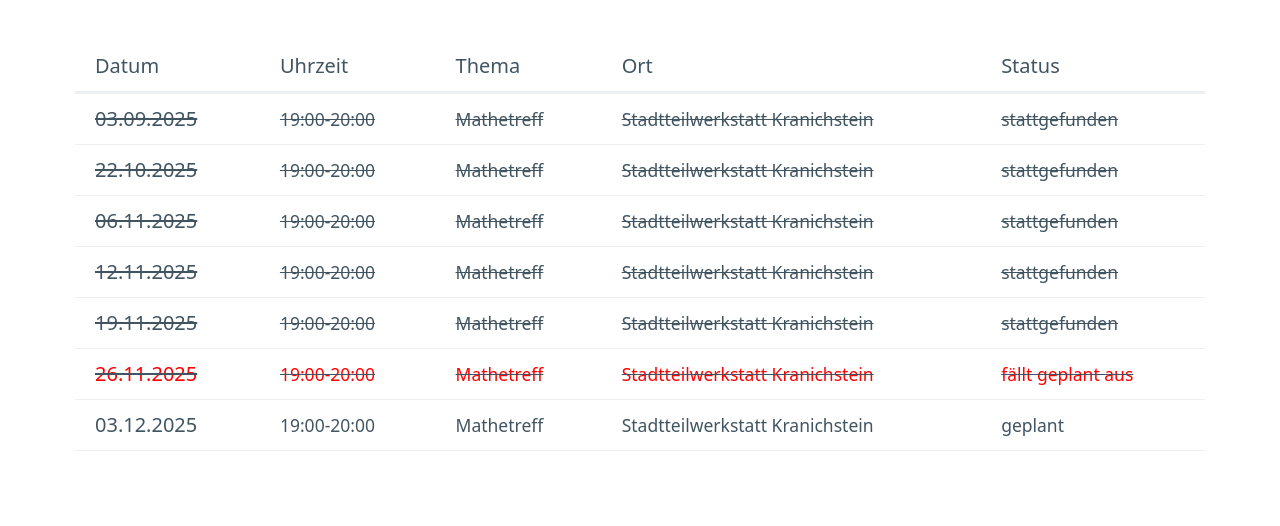
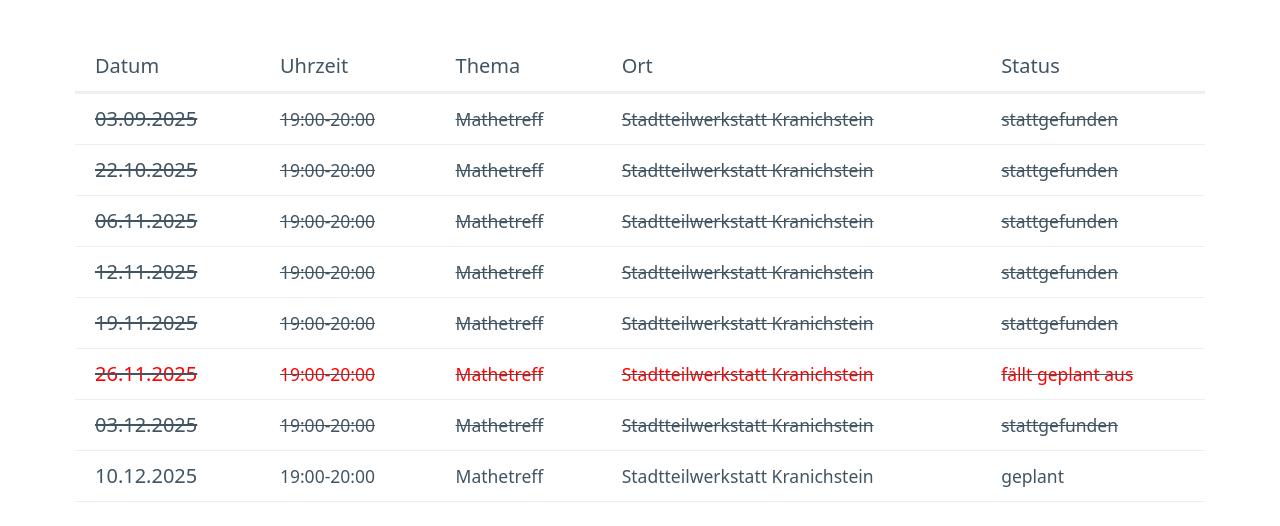
Before and after one commit to bas-v2/web, a plain HTML site: page klasse8a.html in a window 1280 px wide. Shown: the part 724-1250 px from the top of the page. Drawn offline with nearby package versions, Linux system fonts and the light colour scheme.

Commit message:
added next mathetreff

```diff
--- a/klasse8a.html
+++ b/klasse8a.html
@@ -176,7 +176,14 @@
             <td><s><font color="red">fällt geplant aus</font></s></td>
           </tr>
           <tr>
-            <th scope="row">03.12.2025</th>
+            <th scope="row"><s>03.12.2025</s></th>
+            <td><s>19:00-20:00</s></td>
+            <td><s>Mathetreff</s></td>
+            <td><s>Stadtteilwerkstatt Kranichstein</s></td>
+            <td><s>stattgefunden</s></td>
+          </tr>
+          <tr>
+            <th scope="row">10.12.2025</th>
             <td>19:00-20:00</td>
             <td>Mathetreff</td>
             <td>Stadtteilwerkstatt Kranichstein</td>
```
